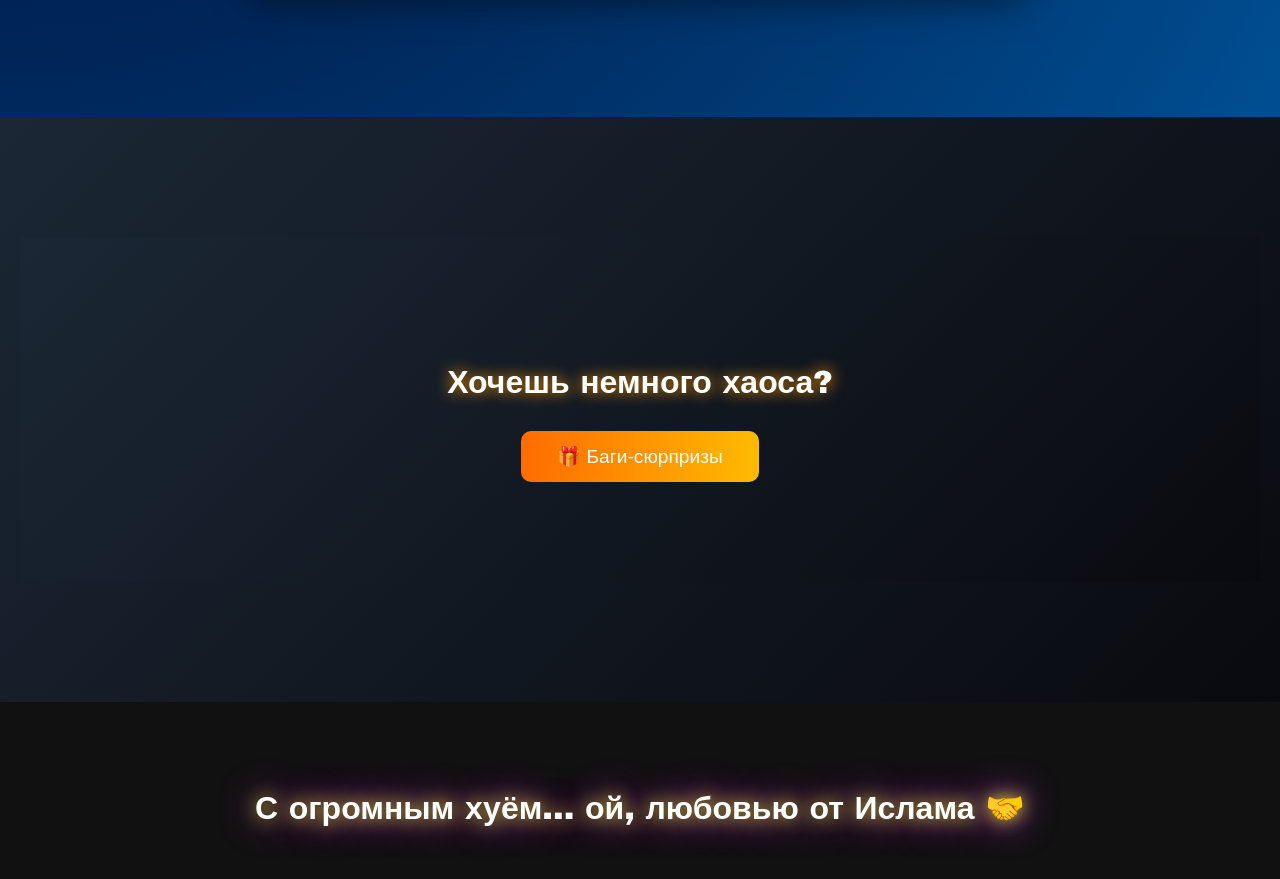
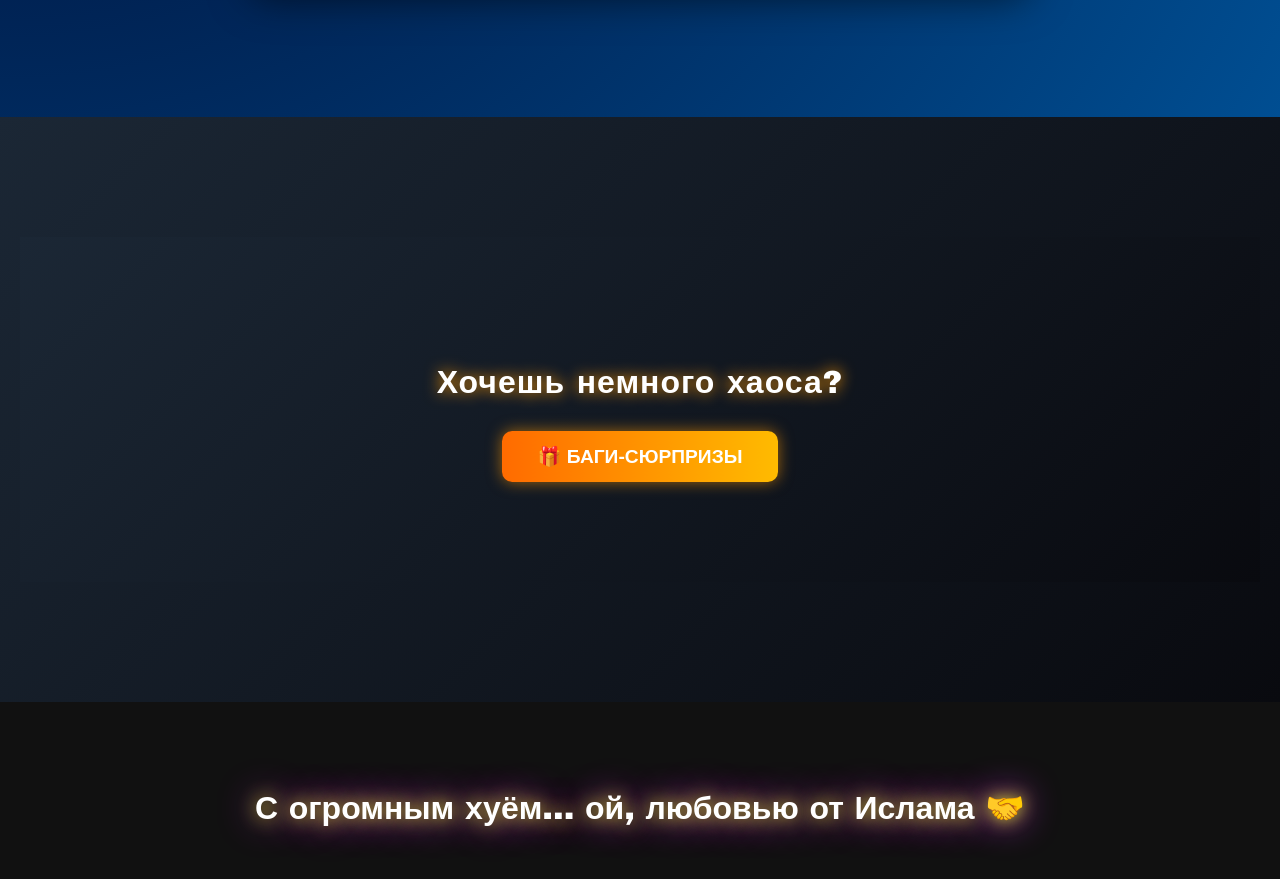
Before and after one commit to islomkhon1243/daurenbday, a plain HTML site: page index.html in a window 1280 px wide. Shown: the part 6864-7743 px from the top of the page. Drawn offline with Linux system fonts and the light colour scheme; animation ran at ten frames a second.

Commit message:
Update index.html

```diff
--- a/index.html
+++ b/index.html
@@ -424,6 +424,48 @@
 	  100% { transform: translateY(-40px); opacity: 1; }
 	}
 
+	/* === Раздел с глитч-кнопкой === */
+	.glitch-section {
+	  position: relative;
+	  background: linear-gradient(135deg, #1b2735, #090a0f);
+	  color: #fff;
+	  text-align: center;
+	  padding: 100px 20px;
+	  overflow: hidden;
+	}
+
+	/* Заголовок */
+	.glitch-section h2 {
+	  font-size: 2rem;
+	  margin-bottom: 30px;
+	  text-shadow: 0 0 15px #ff9900, 0 0 30px #ff6600;
+	  letter-spacing: 1px;
+	  animation: flicker 2.5s infinite alternate;
+	}
+
+	/* Кнопка с глитч-эффектом */
+	.glitch-btn {
+	  position: relative;
+	  display: inline-block;
+	  padding: 16px 40px;
+	  font-size: 1.2rem;
+	  font-weight: 600;
+	  color: #fff;
+	  background: linear-gradient(90deg, #ff6b00, #ffbb00);
+	  border: none;
+	  border-radius: 10px;
+	  cursor: pointer;
+	  overflow: hidden;
+	  transition: transform 0.2s ease, box-shadow 0.3s ease;
+	  text-transform: uppercase;
+	  box-shadow: 0 0 15px rgba(255, 153, 0, 0.6);
+	}
+
+	.glitch-btn:hover {
+	  transform: scale(1.05);
+	  box-shadow: 0 0 25px rgba(255, 153, 0, 0.8);
+	}
+
 	/* === ГЛИТЧ-КНОПКА === */
 	.glitch-section {
 	  background: linear-gradient(135deg, #1b2735, #090a0f);
@@ -449,6 +491,16 @@
 	  transition: transform 0.2s ease;
 	}
 	.glitch-btn:hover { transform: scale(1.05); }
+
+	/* Мерцание заголовка */
+	@keyframes flicker {
+	  0%, 18%, 22%, 25%, 53%, 57%, 100% {
+		opacity: 1;
+	  }
+	  20%, 24%, 55% {
+		opacity: 0.3;
+	  }
+	}
 
 	/* === ПОДВАЛ === */
 	footer {
```
